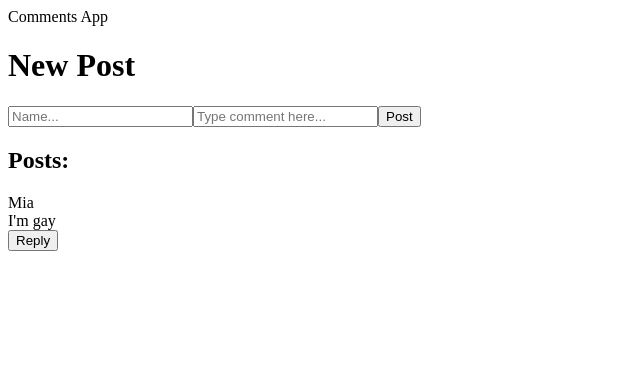
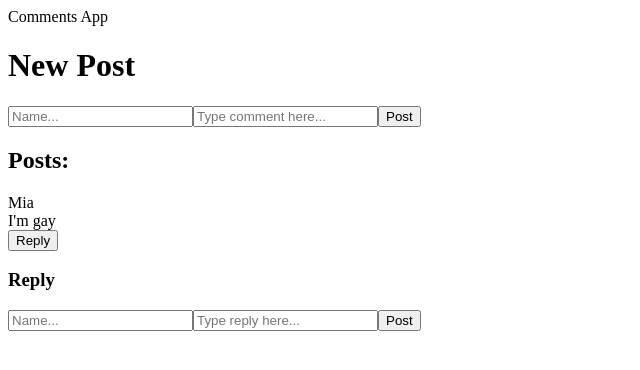
Before and after one commit to cis-1962/hw5-react-comment-app-electricbrass, a React (Vite) app: page / in a window 1280 px wide. Both pictures are taken after a click on the button "Reply". Shown: the top 370 px of the page, without its empty margins (0-640 px from the left). Built offline with nearby package versions, Linux system fonts and the light colour scheme.

Commit message:
Implement replies

```diff
--- a/src/comments.tsx
+++ b/src/comments.tsx
@@ -1,11 +1,34 @@
+import { useState } from "react";
+import Input from "./input";
+
 export default function Comments({ depth, name, comment }: { depth: number, name: string, comment: string }) {
   // use depth to determine indentation and whether can have replies
   // shows name, content, and reply button that makes input component show up when clicked
+  const [showInput, setShowInput] = useState(false);
+  const [comments, setComments] = useState<{ [id: number]: {name: string, comment: string} }>({});
+  const [commentID, setCommentID] = useState(0);
   return (
     <>
       <div>{name}</div>
       <div>{comment}</div>
-      <input type='button' value='Reply'/>
+      {/* dont allow replying past depth 2 */}
+      { (depth < 3) && <input type='button' value='Reply' onClick={() => {setShowInput(!showInput)}}/> }
+      {/* add new comments to state */}
+      { showInput && <Input newPost={false} onSubmit={(n: string, c: string) => {
+        // setComments(() => {
+        //   comments[commentID] = {name: n, comment: c};
+        //   return comments;
+        // });
+        setComments(() => ({
+          ...comments,
+          [commentID]: {name: n, comment: c}
+        }));
+        setCommentID(commentID + 1);
+      }}/> }
+      {/* display replied */}
+      {Object.entries(comments).map(([k, v]) => (
+        <Comments depth={depth + 1} name={v.name} comment={v.comment} key={k}/>
+      ))}
     </>
   );
 }
--- a/src/input.tsx
+++ b/src/input.tsx
@@ -9,7 +9,7 @@ export default function Input({ newPost, onSubmit }:
   <>
     <div>
       {newPost && <h1> New Post </h1>}
-      {newPost || <h1> Reply </h1>}
+      {newPost || <h3> Reply </h3>}
     </div>
     <input
       type='text'
@@ -27,6 +27,9 @@ export default function Input({ newPost, onSubmit }:
       type='button'
       value='Post'
       onClick={() => {
+        if (name === '' || comment === '') {
+          return;
+        }
         onSubmit(name, comment);
       }}
     />
--- /dev/null
+++ b/src/voter.tsx
@@ -0,0 +1 @@
+// upvote/downvote component
```
